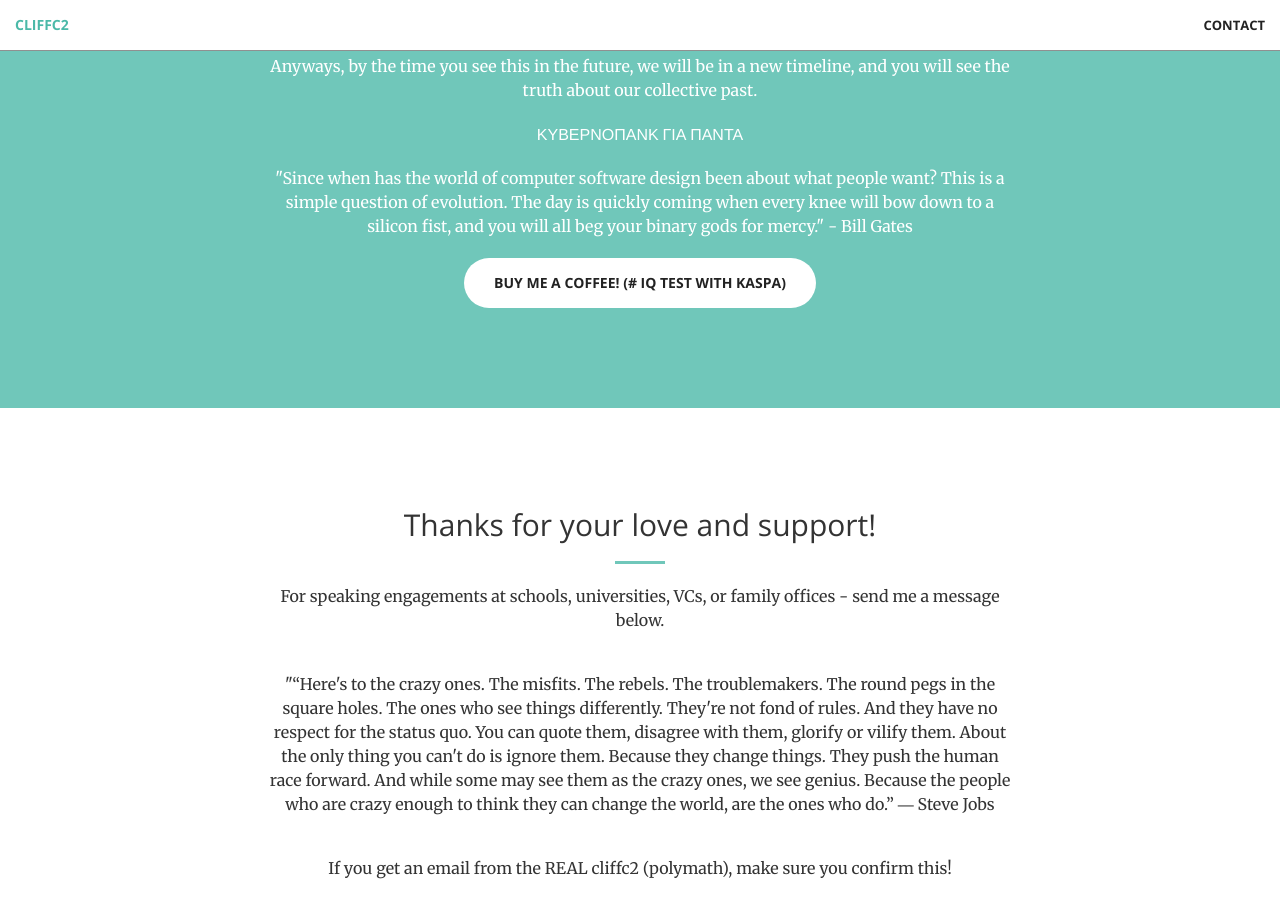
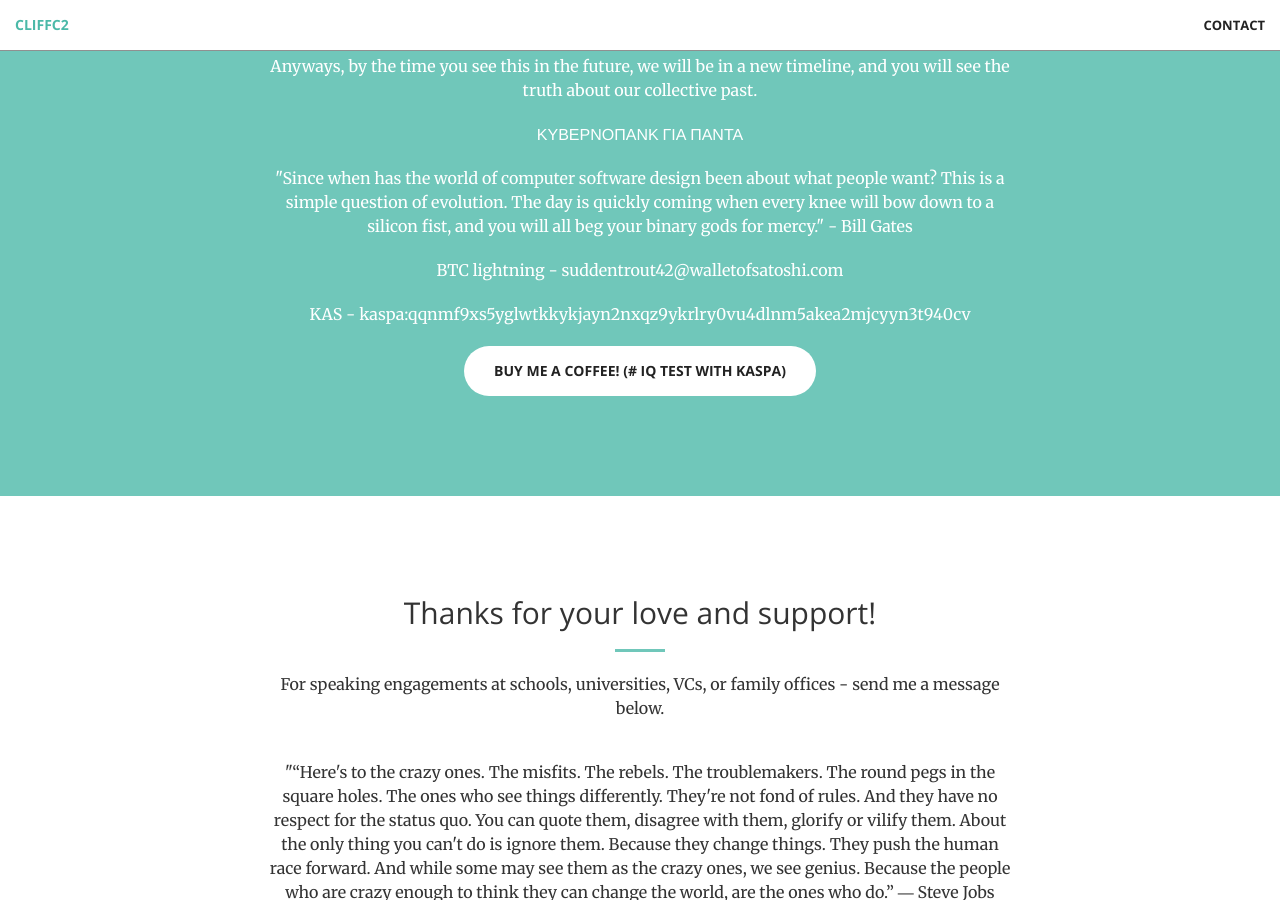
Before and after one commit to cliffc2/cliffc2.github.io, a Jekyll site: the page built from index.html, in a window 1280 px wide and 900 px high, scrolled down 4603 px. Built offline with Jekyll 4.4.1, drawn with Linux system fonts in a browser that asks for light colours; Markdown is read by kramdown in place of the engine named in the settings.

Commit message:
Update call-to-action.html

```diff
--- a/_includes/call-to-action.html
+++ b/_includes/call-to-action.html
@@ -22,6 +22,8 @@
                 <p>Anyways, by the time you see this in the future, we will be in a new timeline, and you will see the truth about our collective past.</p>
                 <p>ΚΥΒΕΡΝΟΠΑΝΚ ΓΙΑ ΠΑΝΤΑ</p>
                 <p>"Since when has the world of computer software design been about what people want?  This is a simple question of evolution. The day is quickly coming when every knee will bow down to a silicon fist, and you will all beg your binary gods for mercy." - Bill Gates</p>
+                <p>BTC lightning - suddentrout42@walletofsatoshi.com</p>
+                <p>KAS - kaspa:qqnmf9xs5yglwtkkykjayn2nxqz9ykrlry0vu4dlnm5akea2mjcyyn3t940cv</p>
                 <a href="https://kas.coffee/cliffc2" class="btn btn-default btn-xl">Buy me a coffee! (# IQ test with Kaspa) </a>
             </div>
         </div>
```
